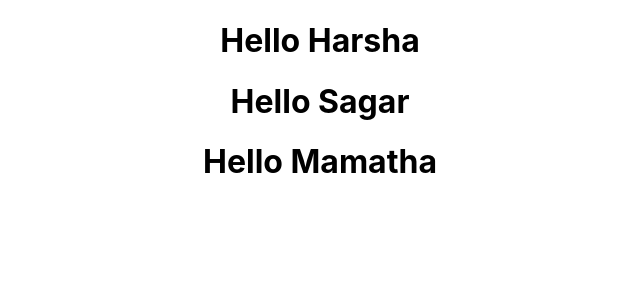
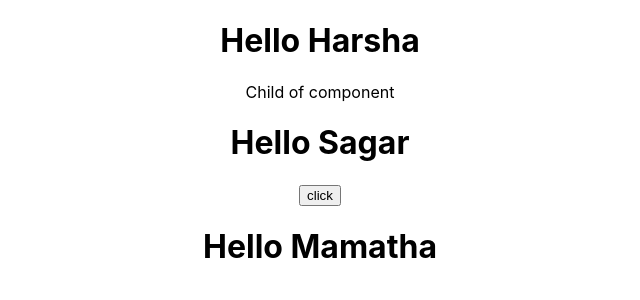
Before and after one commit to harsha-sagar/reactjs-tutorials2, a React (Create React App) app: page / in a window 1280 px wide. Shown: the top 300 px of the page, without its empty margins (320-960 px from the left). Built offline with nearby package versions, Linux system fonts and the light colour scheme.

Commit message:
consuming children in functional component

```diff
--- a/src/App.js
+++ b/src/App.js
@@ -1,14 +1,19 @@
 import React from 'react';
 import logo from './logo.svg';
 import './App.css';
-import Greet3 from './components/Greet3';
+import Greet4 from './components/Greet4';
 
 function App() {
   return (
     <div className="App">
-      <Greet3 name='Harsha' />
-      <Greet3 name='Sagar' />
-      <Greet3 name='Mamatha' />
+
+      <Greet4 name='Harsha'>
+        <p>Child of component</p>
+      </Greet4>
+      <Greet4 name='Sagar'>
+        <button>click</button>
+      </Greet4>
+      <Greet4 name='Mamatha' />
     </div>
   );
 }
--- /dev/null
+++ b/src/components/Greet4.js
@@ -0,0 +1,18 @@
+import React from 'react';
+
+const Greet4 = (props) => {
+    return (
+        <div>
+            <h1>Hello {props.name}</h1>
+            {props.children}
+        </div>
+    )
+
+    // return (
+        // <h1>Hello {props.name}</h1>
+        // {props.children}
+    // )
+    // this use-case would raise error since currently it is limited to return only 1 tag.
+};
+
+export default Greet4;
```
